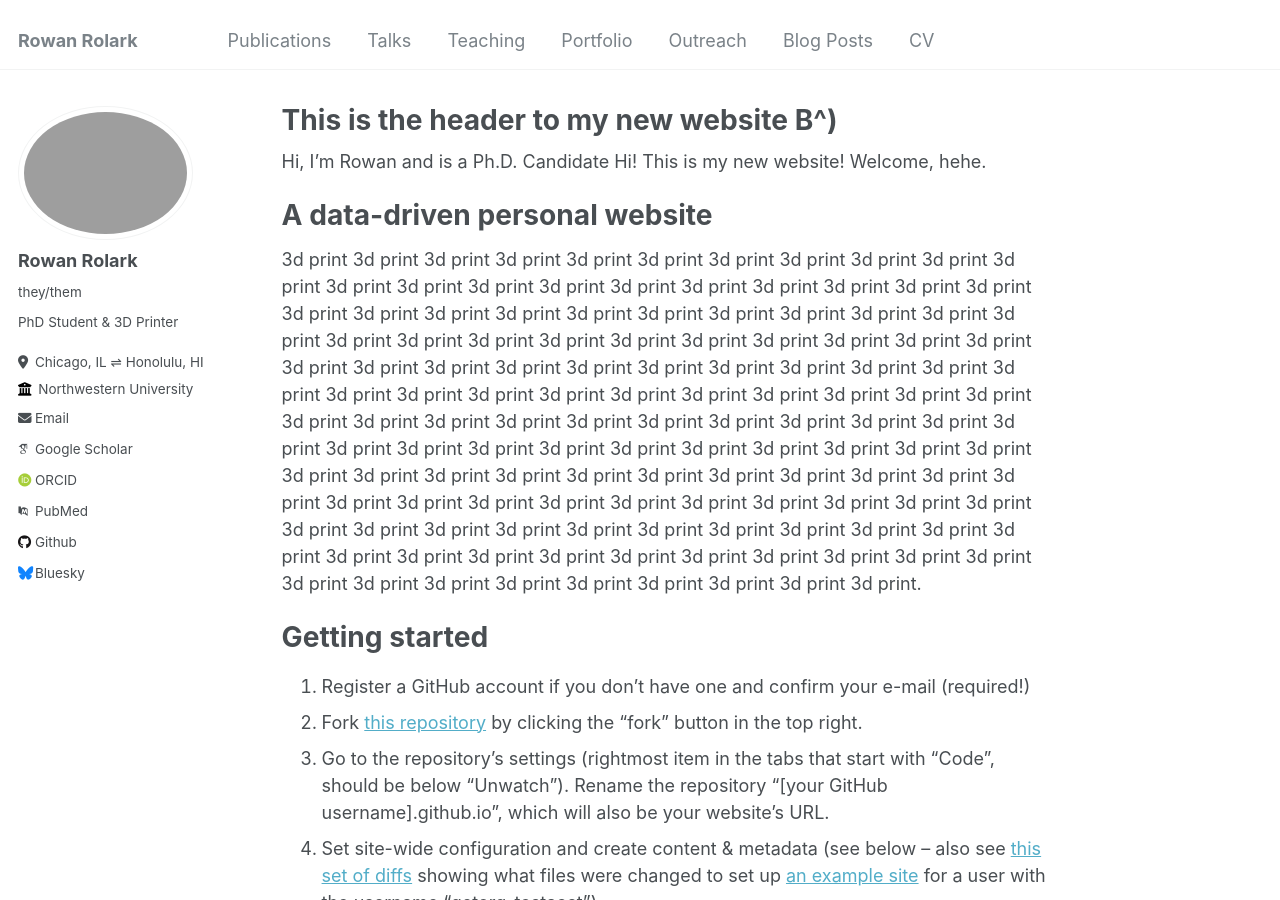
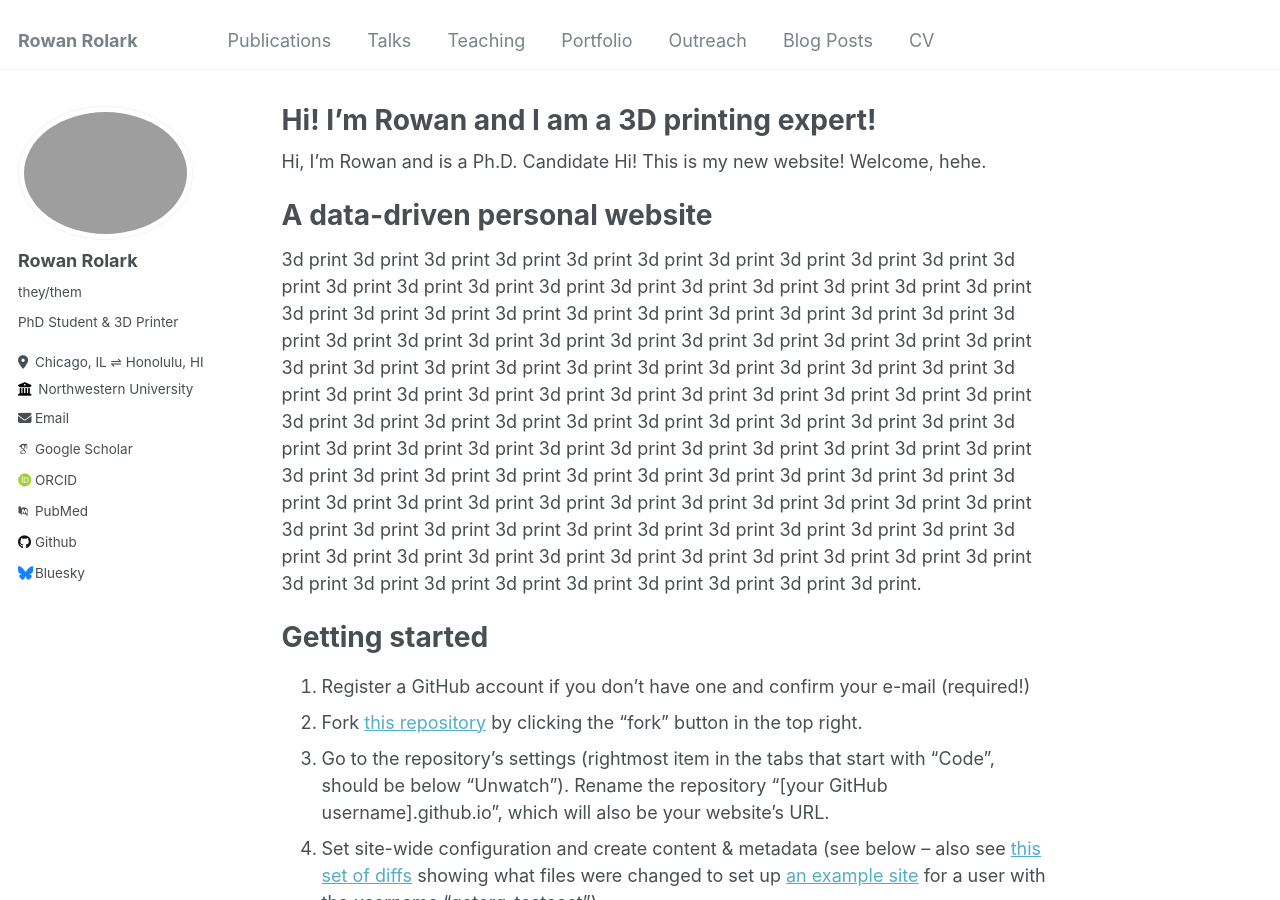
Before and after one commit to rrolark/rrolark.github.io, a Jekyll site: the page built from _pages/about.md, in a window 1280 px wide and 900 px high. Built offline with Jekyll 4.4.1, drawn with Linux system fonts in a browser that asks for light colours; some web fonts are replaced.

Commit message:
testing git commit

```diff
--- a/_pages/about.md
+++ b/_pages/about.md
@@ -1,6 +1,6 @@
 ---
 permalink: /
-title: "This is the header to my new website B^)"
+title: "Hi! I'm Rowan and I am a 3D printing expert!"
 author_profile: true
 redirect_from:
   - /about/
```
